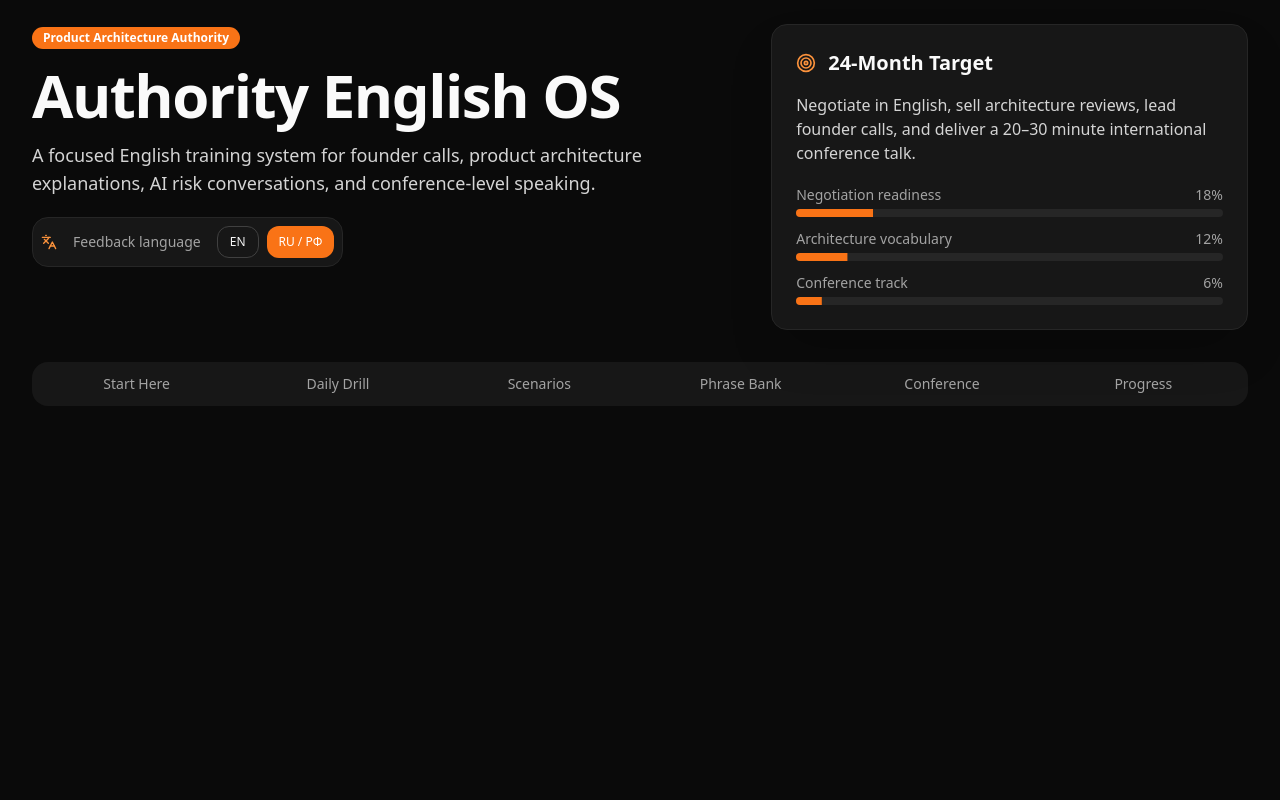
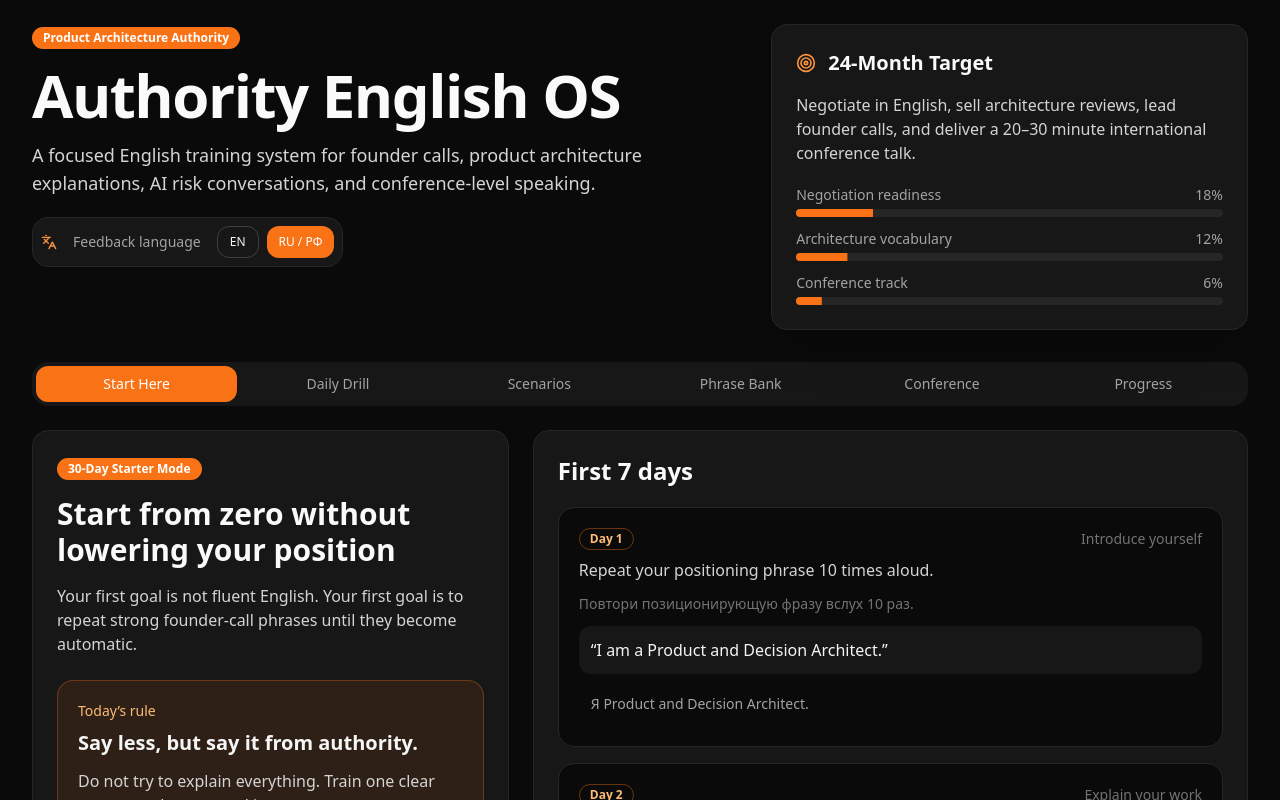
Before and after one commit to granatmediar-oss/authority-english-os, a Next.js app: page / in a window 1280 px wide. Shown: the top 800 px of the page. Built offline with nearby package versions, Linux system fonts and the light colour scheme.

Commit message:
Add files via upload

```diff
--- a/components/ui/tabs.tsx
+++ b/components/ui/tabs.tsx
@@ -5,22 +5,61 @@ import { cn } from "@/lib/utils";
 type TabsContextType = { value: string; setValue: (value: string) => void };
 const TabsContext = React.createContext<TabsContextType | null>(null);
 
-function Tabs({ defaultValue, className, children }: { defaultValue: string; className?: string; children: React.ReactNode }) {
-  const [value, setValue] = React.useState(defaultValue);
-  return <TabsContext.Provider value={{ value, setValue }}><div className={className}>{children}</div></TabsContext.Provider>;
+type TabsProps = {
+  defaultValue?: string;
+  value?: string;
+  onValueChange?: (value: string) => void;
+  className?: string;
+  children: React.ReactNode;
+};
+
+function Tabs({ defaultValue = "", value: controlledValue, onValueChange, className, children }: TabsProps) {
+  const [internalValue, setInternalValue] = React.useState(defaultValue);
+  const isControlled = controlledValue !== undefined;
+  const value = isControlled ? controlledValue : internalValue;
+
+  const setValue = React.useCallback(
+    (nextValue: string) => {
+      if (!isControlled) setInternalValue(nextValue);
+      onValueChange?.(nextValue);
+    },
+    [isControlled, onValueChange]
+  );
+
+  return (
+    <TabsContext.Provider value={{ value, setValue }}>
+      <div className={className}>{children}</div>
+    </TabsContext.Provider>
+  );
 }
+
 function TabsList({ className, children }: { className?: string; children: React.ReactNode }) {
   return <div className={cn("inline-flex rounded-2xl p-1", className)}>{children}</div>;
 }
+
 function TabsTrigger({ value, className, children }: { value: string; className?: string; children: React.ReactNode }) {
   const context = React.useContext(TabsContext);
   if (!context) return null;
   const active = context.value === value;
-  return <button onClick={() => context.setValue(value)} className={cn("rounded-xl px-3 py-2 text-sm font-medium transition", active ? "bg-orange-500 text-white" : "text-neutral-400 hover:bg-neutral-800 hover:text-neutral-100", className)}>{children}</button>;
+  return (
+    <button
+      type="button"
+      onClick={() => context.setValue(value)}
+      className={cn(
+        "rounded-xl px-3 py-2 text-sm font-medium transition",
+        active ? "bg-orange-500 text-white" : "text-neutral-400 hover:bg-neutral-800 hover:text-neutral-100",
+        className
+      )}
+    >
+      {children}
+    </button>
+  );
 }
+
 function TabsContent({ value, className, children }: { value: string; className?: string; children: React.ReactNode }) {
   const context = React.useContext(TabsContext);
   if (!context || context.value !== value) return null;
   return <div className={className}>{children}</div>;
 }
+
 export { Tabs, TabsList, TabsTrigger, TabsContent };
```
